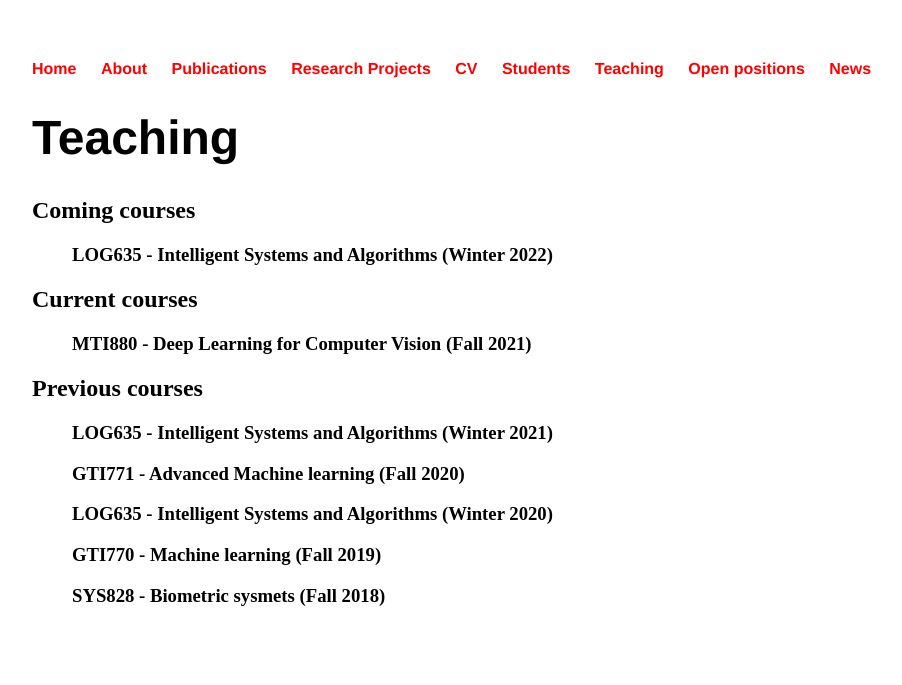
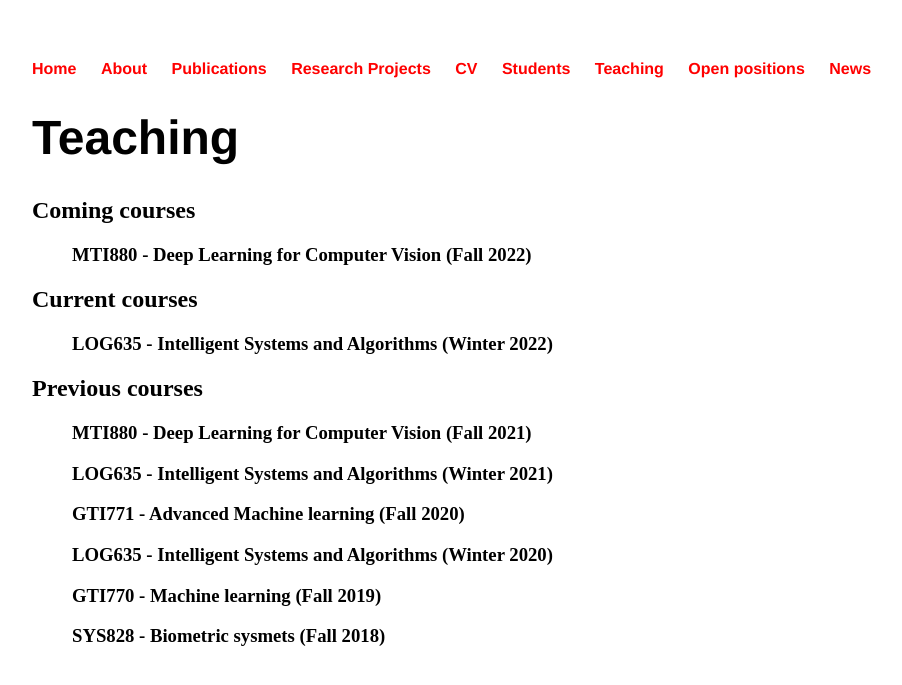
Before and after one commit to josedolz/josedolz.github.io, a Jekyll site: the page built from teaching/index.html, in a window 1280 px wide. Shown: the top 685 px of the page, without its empty margins (96-998 px from the left). Built offline with Jekyll 4.4.1, drawn with Linux system fonts in a browser that asks for light colours.

Commit message:
Update index.html

```diff
--- a/teaching/index.html
+++ b/teaching/index.html
@@ -6,15 +6,16 @@ title: teaching
 	<h1>Teaching</h1>
 	<h2>Coming courses</h2>
 	<ul>
-		<h3>LOG635 - Intelligent Systems and Algorithms (Winter 2022)</h3>
+		<h3>MTI880 - Deep Learning for Computer Vision (Fall 2022)</h3>
 	</ul>
 	<h2>Current courses</h2>
 	<ul>
-		<h3>MTI880 - Deep Learning for Computer Vision (Fall 2021)</h3>
+		<h3>LOG635 - Intelligent Systems and Algorithms (Winter 2022)</h3>
 	</ul>
 
 	<h2>Previous courses</h2>
 	<ul>
+		<h3>MTI880 - Deep Learning for Computer Vision (Fall 2021)</h3>
 		<h3>LOG635 - Intelligent Systems and Algorithms (Winter 2021)</h3>
 		<h3>GTI771 - Advanced Machine learning (Fall 2020)</h3>
 		<h3>LOG635 - Intelligent Systems and Algorithms (Winter 2020)</h3>
```
